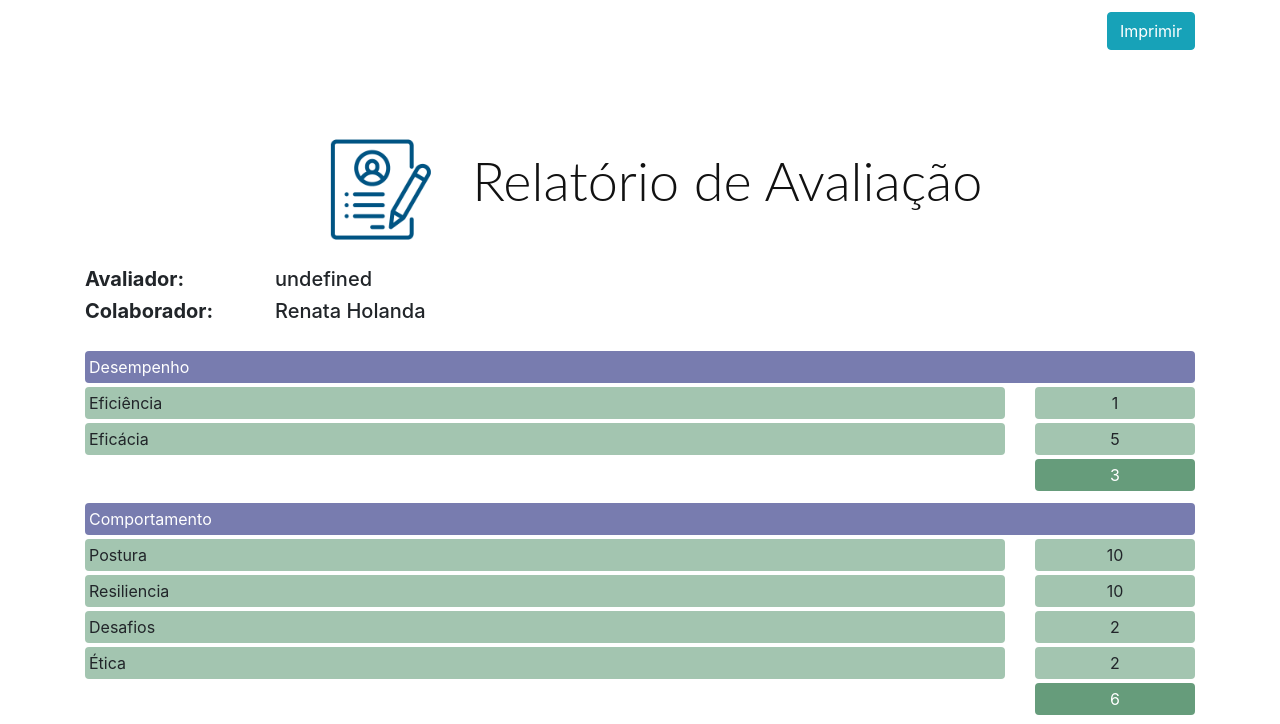
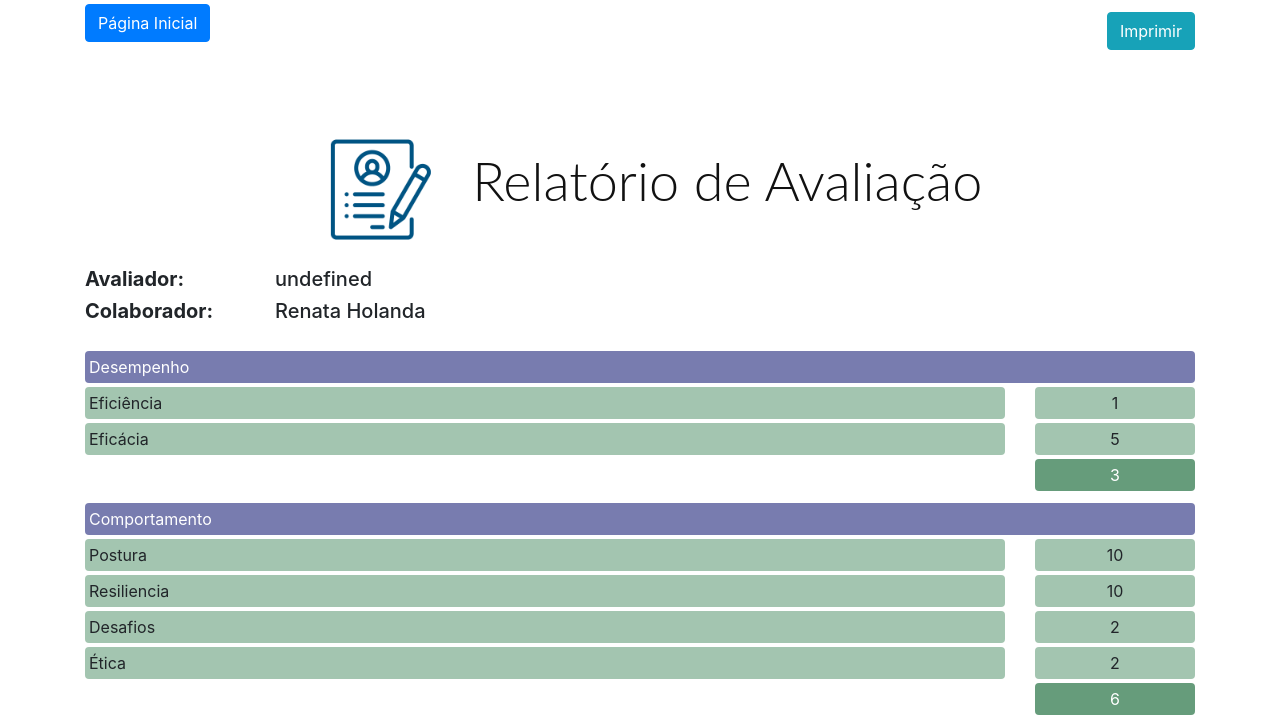
Before and after one commit to ricardomoreirausp/gestao_empresarial, a website: page relatorio.html in a window 1280 px wide. Shown: the top 724 px of the page. Drawn offline with nearby package versions, Linux system fonts and the light colour scheme.

Commit message:
chore: pagina inicial

```diff
--- a/relatorio.html
+++ b/relatorio.html
@@ -18,6 +18,7 @@
         <div class="row">
             <div class="col-12">
                 <button onclick="window.print()" class="btn btn-info no-print mt-2 float-right">Imprimir</button>
+                <a href="home.html" type="button" class="btn btn-primary"> Página Inicial</a>
             </div>
         </div>
         <div class="row">
```
Also changed, not shown: relatorio2.html (+1 -0 lines), relatorio3.html (+1 -0 lines).
